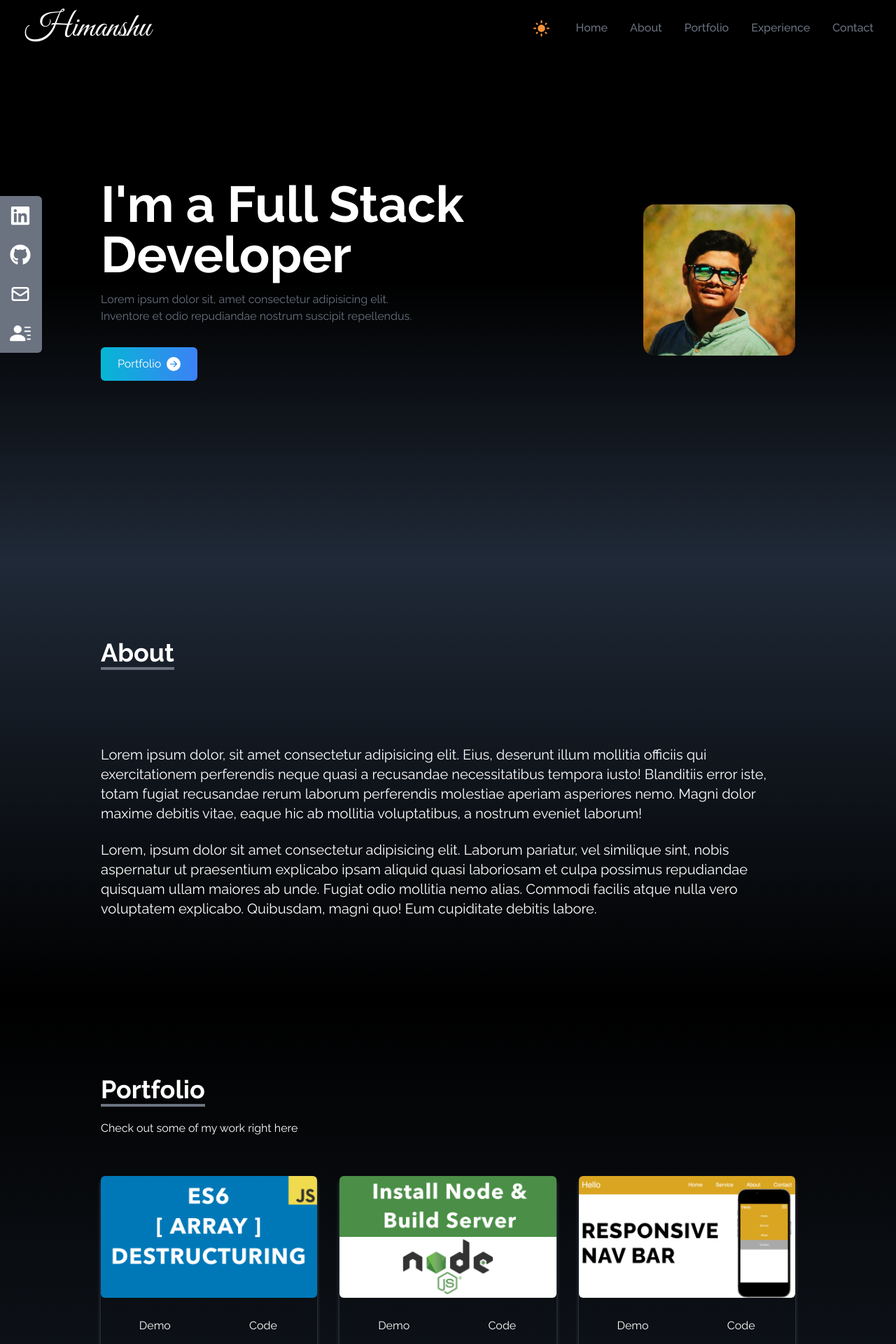
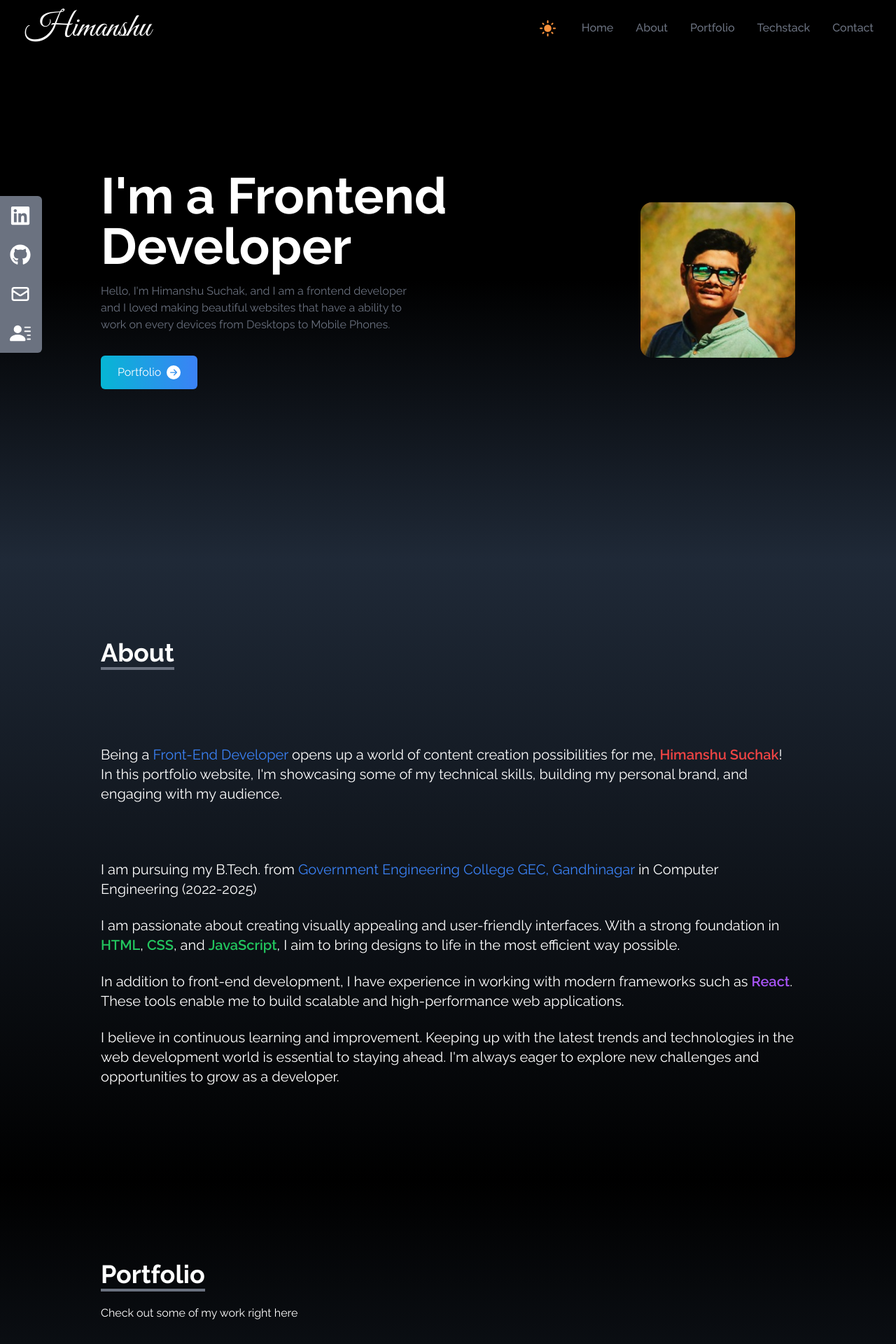
Before and after one commit to Himanshu-Suchak7/himanshu-s-portfolio-website, a React (Vite) app: page / in a window 1280 px wide. Shown: the top 1920 px of the page at 70% size. Built offline with nearby package versions, Linux system fonts and the light colour scheme.

Commit message:
added about section, added projects and some minor changes

```diff
--- a/src/components/About.jsx
+++ b/src/components/About.jsx
@@ -12,24 +12,50 @@ const About = () => {
         </div>
 
         <p className="text-xl mt-20">
-          Lorem ipsum dolor, sit amet consectetur adipisicing elit. Eius,
-          deserunt illum mollitia officiis qui exercitationem perferendis neque
-          quasi a recusandae necessitatibus tempora iusto! Blanditiis error
-          iste, totam fugiat recusandae rerum laborum perferendis molestiae
-          aperiam asperiores nemo. Magni dolor maxime debitis vitae, eaque hic
-          ab mollitia voluptatibus, a nostrum eveniet laborum!
+          Being a <span className="text-blue-500">Front-End Developer</span>{" "}
+          opens up a world of content creation possibilities for me,{" "}
+          <span className="font-semibold text-red-500">Himanshu Suchak</span>!
+          In this portfolio website, I&apos;m showcasing some of my technical
+          skills, building my personal brand, and engaging with my audience.
+        </p>
+        <p className="text-xl mt-20">
+          I am pursuing my B.Tech. from{" "}
+          <span className="text-blue-500">
+            Government Engineering College GEC, Gandhinagar
+          </span>{" "}
+          in Computer Engineering (2022-2025)
         </p>
 
         <br />
 
         <p className="text-xl">
-          Lorem, ipsum dolor sit amet consectetur adipisicing elit. Laborum
-          pariatur, vel similique sint, nobis aspernatur ut praesentium
-          explicabo ipsam aliquid quasi laboriosam et culpa possimus repudiandae
-          quisquam ullam maiores ab unde. Fugiat odio mollitia nemo alias.
-          Commodi facilis atque nulla vero voluptatem explicabo. Quibusdam,
-          magni quo! Eum cupiditate debitis labore.
+          I am passionate about creating visually appealing and user-friendly
+          interfaces. With a strong foundation in{" "}
+          <span className="font-semibold text-green-500">HTML</span>,{" "}
+          <span className="font-semibold text-green-500">CSS</span>, and{" "}
+          <span className="font-semibold text-green-500">JavaScript</span>, I
+          aim to bring designs to life in the most efficient way possible.
         </p>
+
+        <br />
+
+        <p className="text-xl">
+          In addition to front-end development, I have experience in working
+          with modern frameworks such as{" "}
+          <span className="font-semibold text-purple-500">React</span>.
+          These tools enable me to build scalable and high-performance web
+          applications.
+        </p>
+
+        <br />
+
+        <p className="text-xl">
+          I believe in continuous learning and improvement. Keeping up with the
+          latest trends and technologies in the web development world is
+          essential to staying ahead. I&apos;m always eager to explore new
+          challenges and opportunities to grow as a developer.
+        </p>
+        <br />
       </div>
     </div>
   );
--- a/src/components/Experience.jsx
+++ b/src/components/Experience.jsx
@@ -5,12 +5,12 @@ import javascript from "../assets/javascript.png";
 import reactImage from "../assets/react.png";
 import tailwind from "../assets/tailwind.png";
 import sass from "../assets/sass.png";
-import nextjs from "../assets/next.png";
-import nextjs1 from "../assets/next1.png";
+// import nextjs from "../assets/next.png";
+// import nextjs1 from "../assets/next1.png";
 import bootstrap from "../assets/bootstrap.png";
 import firebase from "../assets/firebase.png";
-import node from "../assets/node.png";
-import mongodb from "../assets/mongodb.png";
+// import node from "../assets/node.png";
+// import mongodb from "../assets/mongodb.png";
 import mysql from "../assets/mysql.png";
 import github from "../assets/github.png";
 import github1 from "../assets/github1.png";
@@ -20,15 +20,15 @@ const Experience = () => {
 
   useEffect(() => {
     const root = window.document.documentElement;
-    setIsDarkMode(root.classList.contains('dark'));
+    setIsDarkMode(root.classList.contains("dark"));
 
     const observer = new MutationObserver(() => {
-      setIsDarkMode(root.classList.contains('dark'));
+      setIsDarkMode(root.classList.contains("dark"));
     });
 
     observer.observe(root, {
       attributes: true,
-      attributeFilter: ['class'],
+      attributeFilter: ["class"],
     });
 
     return () => observer.disconnect();
@@ -56,12 +56,12 @@ const Experience = () => {
       style: "shadow-sky-600",
     },
     { id: 6, src: sass, title: "SASS", style: "shadow-pink-500" },
-    {
-      id: 7,
-      src: isDarkMode ? nextjs : nextjs1,
-      title: "Next.js",
-      style: isDarkMode ? "shadow-white" : "shadow-black",
-    },
+    // {
+    //   id: 7,
+    //   src: isDarkMode ? nextjs : nextjs1,
+    //   title: "Next.js",
+    //   style: isDarkMode ? "shadow-white" : "shadow-black",
+    // },
     {
       id: 8,
       src: bootstrap,
@@ -74,18 +74,18 @@ const Experience = () => {
       title: "Firebase",
       style: "shadow-orange-500",
     },
-    {
-      id: 10,
-      src: node,
-      title: "Node.js/Express.js",
-      style: "shadow-green-500",
-    },
-    {
-      id: 11,
-      src: mongodb,
-      title: "MongoDB",
-      style: "shadow-green-700",
-    },
+    // {
+    //   id: 10,
+    //   src: node,
+    //   title: "Node.js/Express.js",
+    //   style: "shadow-green-500",
+    // },
+    // {
+    //   id: 11,
+    //   src: mongodb,
+    //   title: "MongoDB",
+    //   style: "shadow-green-700",
+    // },
     { id: 12, src: mysql, title: "MySQL", style: "shadow-sky-500" },
     {
       id: 13,
@@ -97,13 +97,13 @@ const Experience = () => {
 
   return (
     <div
-      name="experience"
+      name="techstack"
       className="bg-gradient-to-b from-gray-300 to-white dark:bg-gradient-to-b dark:from-gray-800 dark:to-black w-full py-24"
     >
       <div className="max-w-screen-lg mx-auto p-4 flex flex-col justify-center w-full h-full text-black dark:text-white">
         <div>
           <p className="text-4xl font-bold border-b-4 border-gray-700 dark:border-gray-500 p-2 inline">
-            Experience
+            Techstack
           </p>
           <p className="py-6">
             These are the technologies I&apos;ve worked with
@@ -116,7 +116,11 @@ const Experience = () => {
               key={id}
               className={`shadow-md hover:scale-105 duration-500 py-2 rounded-lg bg-transparent ${style}`}
             >
-              <img src={src} alt={title} className="w-20 h-20 object-contain mx-auto" />
+              <img
+                src={src}
+                alt={title}
+                className="w-20 h-20 object-contain mx-auto"
+              />
               <p className="text-xs overflow-auto sm:mt-4 sm:text-base">
                 {title}
               </p>
--- a/src/components/Home.jsx
+++ b/src/components/Home.jsx
@@ -17,11 +17,12 @@ const Home = () => {
       <div className="max-w-screen-lg mx-auto flex flex-col justify-center items-center h-full px-4 md:flex-row">
         <div className="flex flex-col justify-center h-full">
           <h2 className="text-4xl sm:text-7xl font-bold text-black dark:text-white">
-            I&apos;m a Full Stack Developer
+            I&apos;m a Frontend Developer
           </h2>
           <p className="text-gray-700 dark:text-gray-500 py-4 max-w-md">
-            Lorem ipsum dolor sit, amet consectetur adipisicing elit. Inventore
-            et odio repudiandae nostrum suscipit repellendus.
+            Hello, I&apos;m Himanshu Suchak, and I am a frontend developer and I
+            loved making beautiful websites that have a ability to work on every
+            devices from Desktops to Mobile Phones.
           </p>
           <div className="flex flex-col items-start space-y-4">
             {/* Show the Buttons in Mobile View only */}
--- a/src/components/Navbar.jsx
+++ b/src/components/Navbar.jsx
@@ -33,9 +33,9 @@ const Navbar = () => {
     { id: 1, link: "home" },
     { id: 2, link: "about" },
     { id: 3, link: "portfolio" },
-    { id: 4, link: "experience" },
+    { id: 4, link: "techstack" },
     { id: 5, link: "contact" },
-  ];
+  ];11
 
   return (
     <div className="flex z-50 justify-between items-center bg-white text-black dark:bg-black dark:text-white w-full h-20 px-4 fixed">
--- a/src/components/Portfolio.jsx
+++ b/src/components/Portfolio.jsx
@@ -1,21 +1,14 @@
-import arrayDestruct from "../assets/portfolio/arrayDestruct.jpg";
-import installNode from "../assets/portfolio/installNode.jpg";
-import navbar from "../assets/portfolio/navbar.jpg";
-import reactParallax from "../assets/portfolio/reactParallax.jpg";
-import reactSmooth from "../assets/portfolio/reactSmooth.jpg";
-import reactWeather from "../assets/portfolio/reactWeather.jpg";
-import usestate from "../assets/portfolio/usestate.jpg";
+// import arrayDestruct from "../assets/portfolio/arrayDestruct.jpg";
+// import installNode from "../assets/portfolio/installNode.jpg";
+// import navbar from "../assets/portfolio/navbar.jpg";
+// import reactParallax from "../assets/portfolio/reactParallax.jpg";
+// import reactSmooth from "../assets/portfolio/reactSmooth.jpg";
+// import reactWeather from "../assets/portfolio/reactWeather.jpg";
+// import usestate from "../assets/portfolio/usestate.jpg";
+import project1 from "../assets/portfolio/project1.jpg";
 
 const Portfolio = () => {
-  const portfolios = [
-    { id: 1, src: arrayDestruct },
-    { id: 2, src: installNode },
-    { id: 3, src: navbar },
-    { id: 4, src: reactParallax },
-    { id: 5, src: reactSmooth },
-    { id: 6, src: reactWeather },
-    { id: 7, src: usestate },
-  ];
+  const portfolios = [{ id: 1, src: project1 }];
 
   return (
     <div>
@@ -33,7 +26,10 @@ const Portfolio = () => {
 
           <div className="grid sm:grid-cols-2 md:grid-cols-3 gap-8 px-12 sm:px-0">
             {portfolios.map(({ id, src }) => (
-            <div key={id} className="shadow-md shadow-gray-400 dark:shadow-gray-600 rounded-lg">
+              <div
+                key={id}
+                className="shadow-md shadow-gray-400 dark:shadow-gray-600 rounded-lg"
+              >
                 <img
                   src={src}
                   alt=""
@@ -41,10 +37,15 @@ const Portfolio = () => {
                 />
                 <div className="flex items-center justify-center">
                   <button className="w-1/2 px-6 py-3 m-4 duration-200 hover:scale-105">
-                  Demo
+                    <a href="https://blog-website-himanshu.web.app/">Demo</a>
                   </button>
                   <button className="w-1/2 px-6 py-3 m-4 duration-200 hover:scale-105">
+                    <a
+                      href="https://github.com/Himanshu-Suchak7/blog-website"
+                      target="_blank"
+                    >
                       Code
+                    </a>
                   </button>
                 </div>
               </div>
```
Also changed, not shown: src/assets/portfolio/project1.jpg (added). Lines whose indentation alone changed are shown as unchanged.
